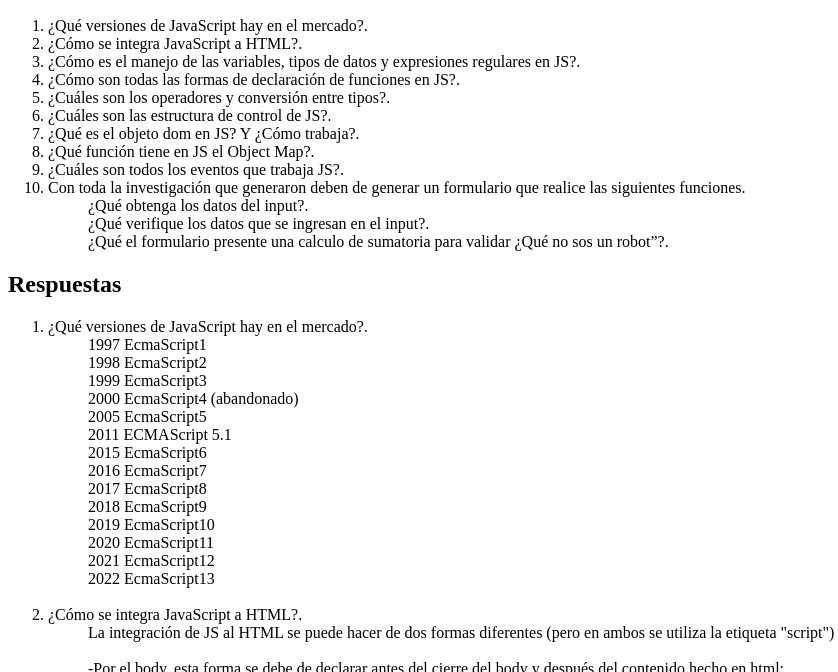
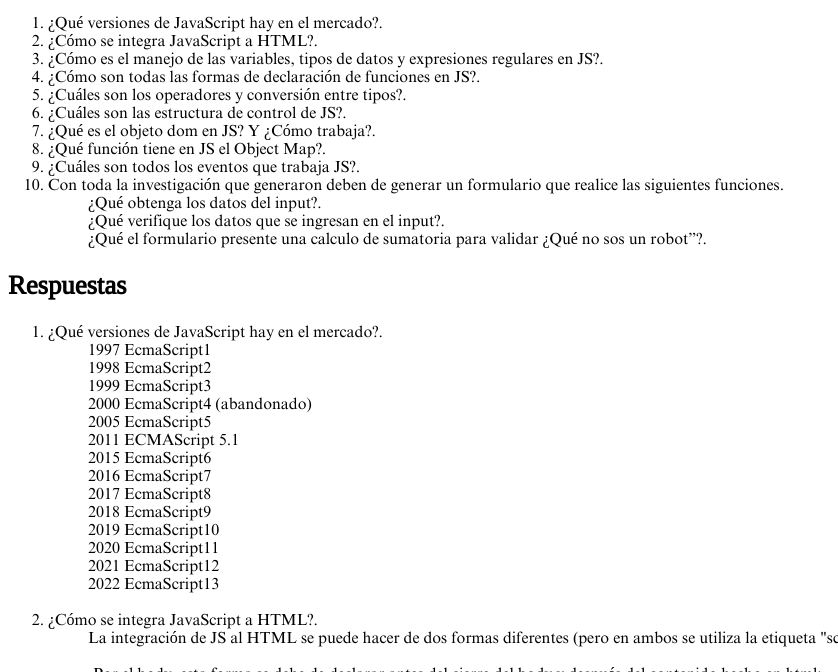
Before and after one commit to kameldayoub/trabajopractico6, a plain HTML site: page index.html in a window 1280 px wide. Shown: the part 428-1100 px from the top of the page, without its empty margins (0-838 px from the left). Drawn offline with Linux system fonts and the light colour scheme.

Commit message:
Se agregaron las fuentes

```diff
--- a/CSS/style.css
+++ b/CSS/style.css
@@ -1,3 +1,12 @@
+@font-face {
+    src: url("times new roman.ttf");
+    font-family: cuerpo;
+}
+@font-face {
+    src: url("LiberationSerif-Regular.ttf");
+    font-family: titulo;
+}
+
 body ol li ul li {
     list-style: none;
 }
@@ -6,3 +15,18 @@ img{
     height: 200px;
     width: 200px;
 }
+
+h1, h2{
+    font-family: titulo;
+    font-size: 20pt;
+}
+
+li, p{
+    font-family: cuerpo;
+    font-size: 12pt;
+}
+
+ol{
+    font-family: cuerpo;
+    font-size: 12pt;
+}
```
Also changed, not shown: CSS/LiberationSerif-Regular.ttf (added), CSS/times new roman.ttf (added).
